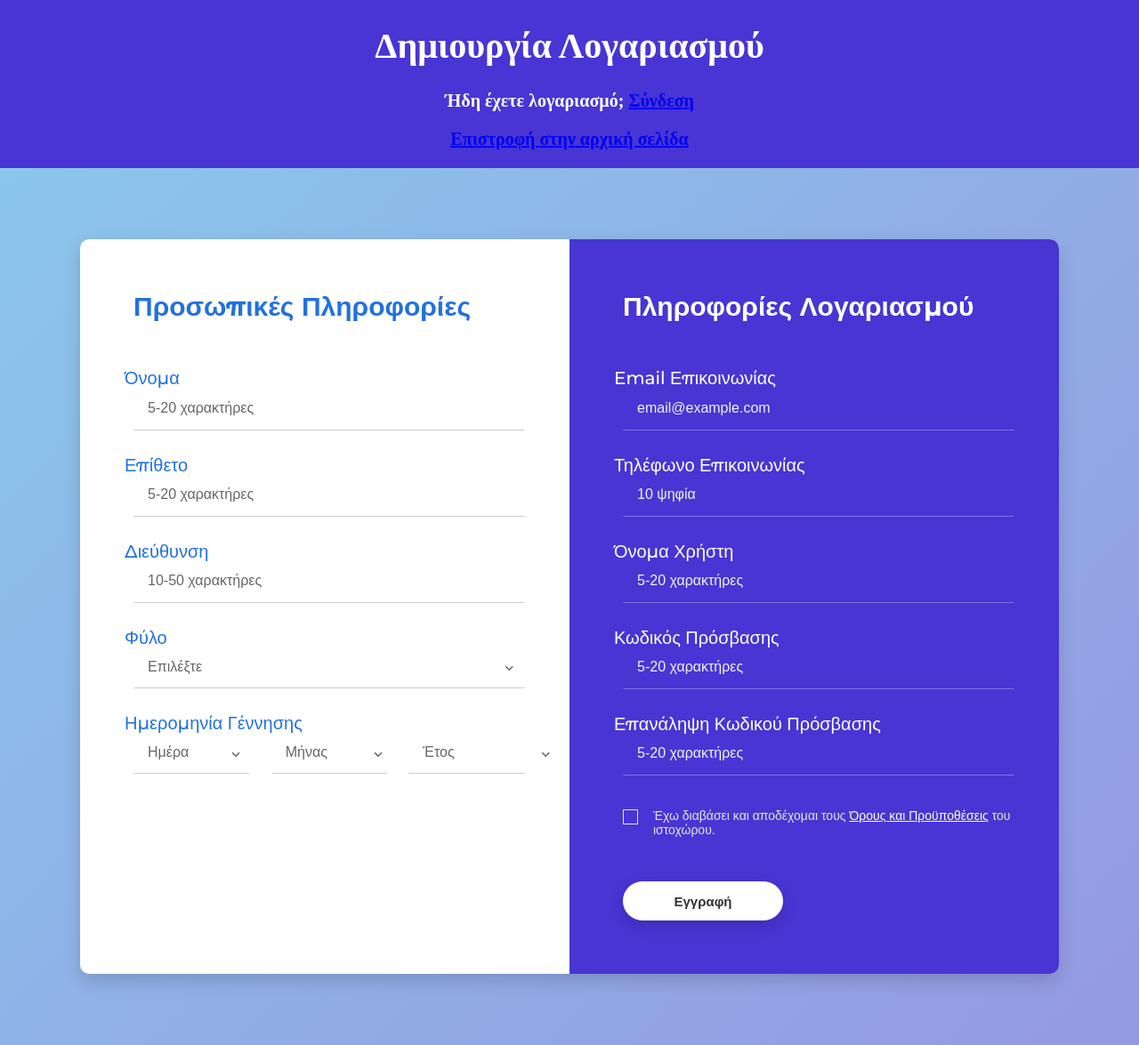
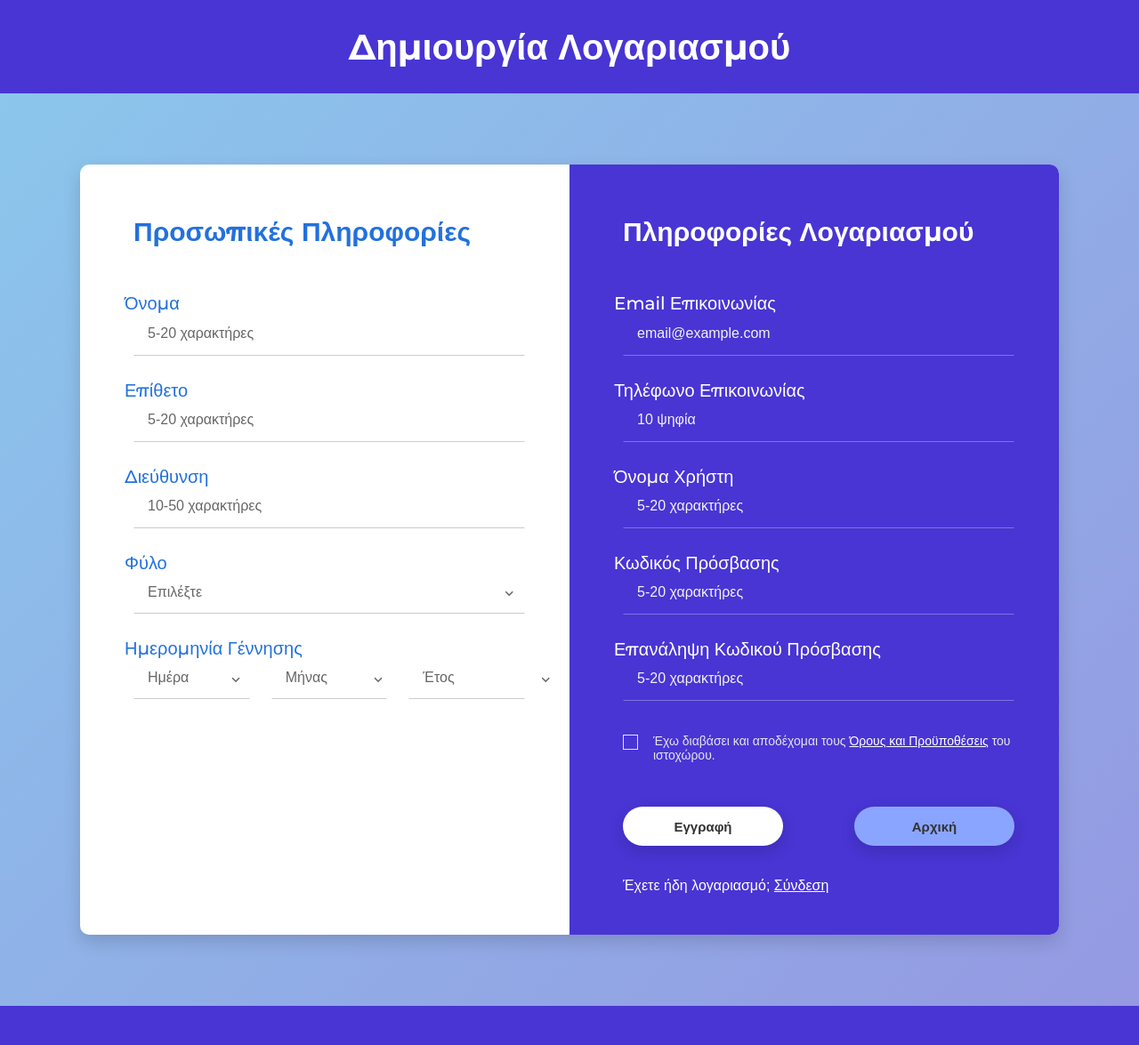
Before and after one commit to john-sak/hci-project, a PHP site: page /connect/sign-up.html in a window 1280 px wide. Shown: the whole page at 89% size. After the commit the page ends 1131 px from the top, so only its background shows below. Run offline with PHP 8.4, Linux system fonts and the light colour scheme; some web fonts are replaced.

Commit message:
updated login/signup pages

```diff
--- a/connect/css/style.css
+++ b/connect/css/style.css
@@ -8,6 +8,7 @@ body {
 	padding: 1px;
 	background-color: #4835d4;
 	font-size: 20px;
+	font-family: 'Montserrat', sans-serif;
 }
 .page-content {
 	width: 100%;
--- a/connect/sign-up.html
+++ b/connect/sign-up.html
@@ -15,12 +15,9 @@
 <body class="form-v10">
 	<div class="header">
 		<h1>Δημιουργία Λογαριασμού</h1>
-		<p>Ήδη έχετε λογαριασμό; <a href="./sign-in.html">Σύνδεση</a></p>
-		<p><a href="../index.php">Επιστροφή στην αρχική σελίδα</a></p>
 	</div>
 	<div class="page-content">
 		<div class="form-v10-content">
-			<!-- todo action -->
 			<form class="form-detail" action="http://localhost/hci-project/php/sign-up-handler.php" method="post" id="sign-up-form">
 				<div class="form-left">
 					<h2>Προσωπικές Πληροφορίες</h2>
@@ -172,8 +169,12 @@
 						  	<span class="checkmark"></span>
 						</label>
 					</div>
-					<div class="form-row-last">
-						<input type="submit" name="register" class="register" value="Εγγραφή">
+					<div class="form-row-last" style="padding-right:50px">
+						<div style="display:flex; justify-content:space-between">
+							<input type="submit" name="register" class="register" style="margin-bottom:20px" value="Εγγραφή">
+							<input type="button" name="home" class="register" style="margin-bottom:20px; background-color:#8aa5ff" onclick="location.href='../index.php'" value="Αρχική">
+						</div>
+						<p style="color:white; padding-bottom:30px">Έχετε ήδη λογαριασμό; <a style="color:white" href="./sign-in.html">Σύνδεση</a></p>
 					</div>
 				</div>
 			</form>
```
Also changed, not shown: connect/sign-in.html (+6 -5 lines).
